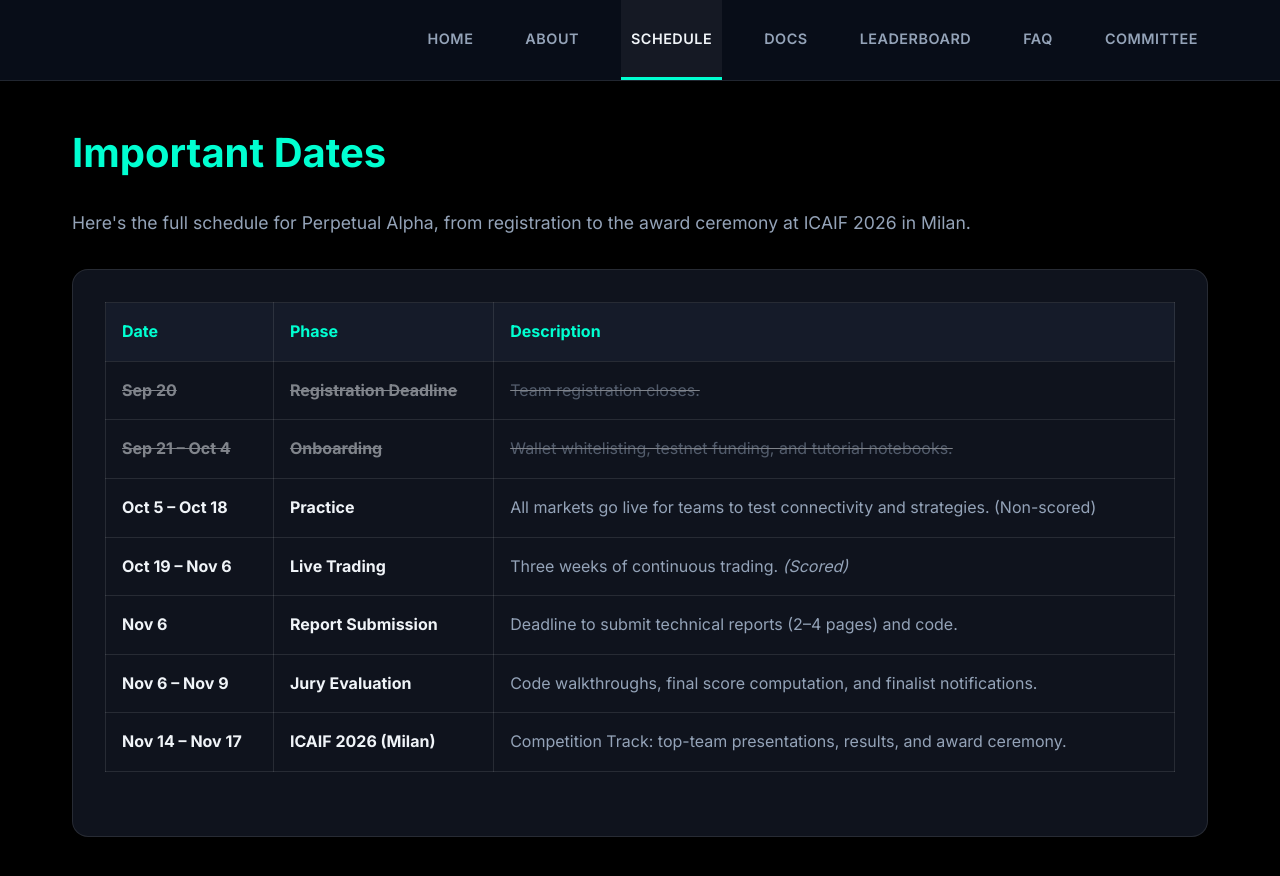
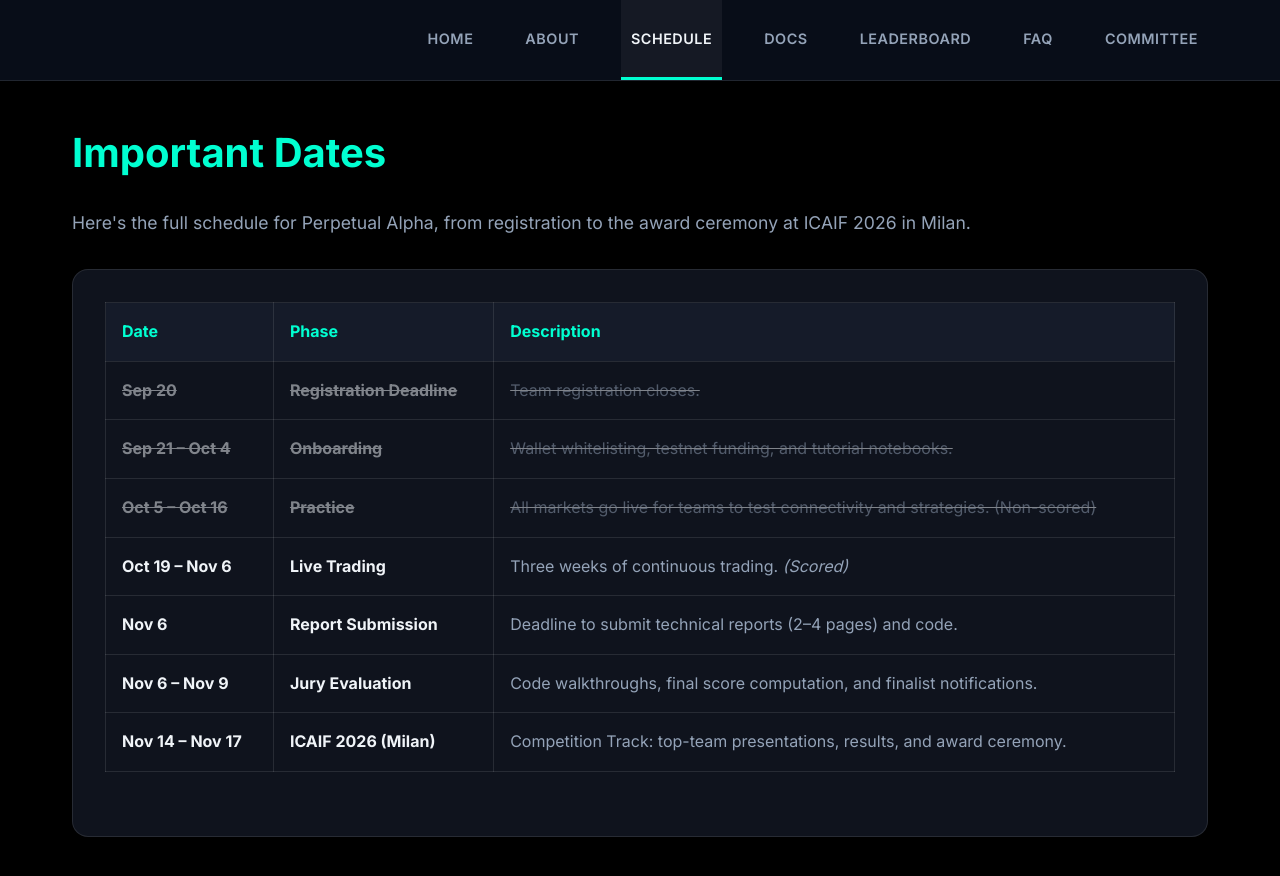
Before and after one commit to perpetual-alpha26/perpetual-alpha26.github.io, a Jekyll site: the page built from schedule.md, in a window 1280 px wide and 900 px high. Shown: the top 876 px of the window. Built offline with Jekyll 4.4.1, drawn with Linux system fonts in a browser that asks for light colours.

Commit message:
decoration sbarrata su data practice e 16 oct

```diff
--- a/schedule.md
+++ b/schedule.md
@@ -27,8 +27,8 @@ title: Important Dates
                     <td><strong>Onboarding</strong></td>
                     <td>Wallet whitelisting, testnet funding, and tutorial notebooks.</td>
                 </tr>
-                <tr>
-                    <td><strong>Oct 5 – Oct 18</strong></td>
+                <tr style="text-decoration: line-through; opacity: 0.5;">
+                    <td><strong>Oct 5 – Oct 16</strong></td>
                     <td><strong>Practice</strong></td>
                     <td>All markets go live for teams to test connectivity and strategies. (Non-scored)</td>
                 </tr>
@@ -55,4 +55,5 @@ title: Important Dates
             </tbody>
         </table>
     </div>
+
 </div>
```
